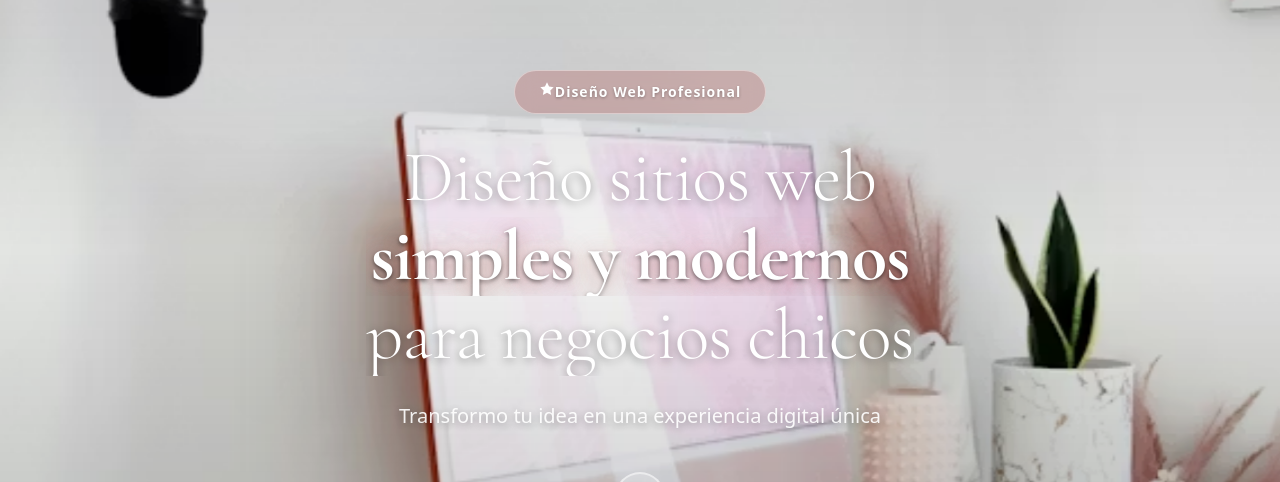
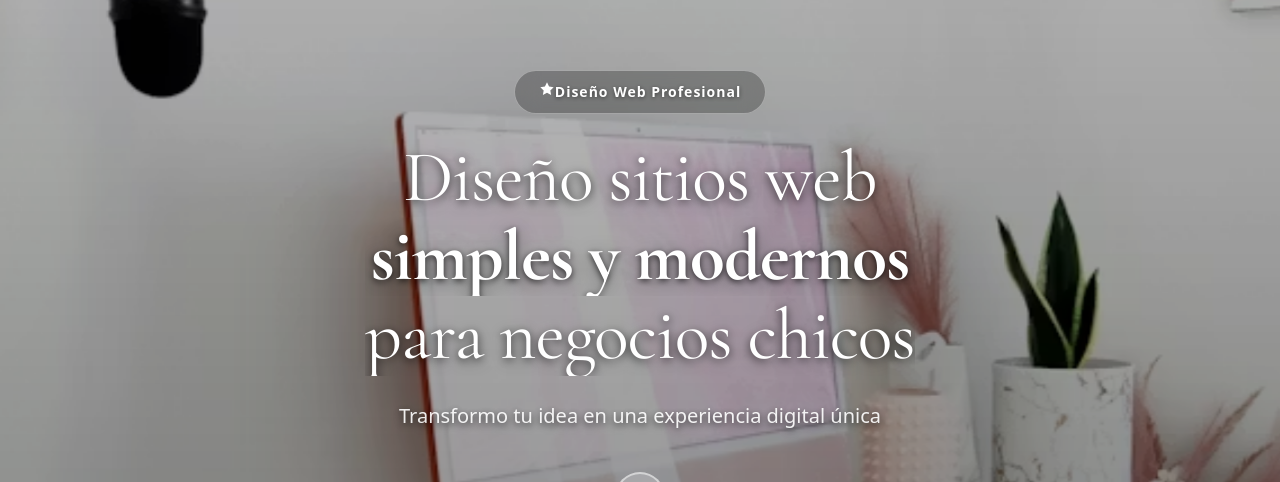
Before and after one commit to PACZKONATASHA/web-paczko, a React (Vite) app: page / in a window 1280 px wide. Shown: the part 215-697 px from the top of the page. Built offline with nearby package versions, Linux system fonts and the light colour scheme.

Commit message:
mejore el estilo del hero y ajusté los efectos de sombra

```diff
--- a/src/App.css
+++ b/src/App.css
@@ -665,9 +665,9 @@ a {
   inset: 0;
   background: linear-gradient(
     180deg,
-    rgba(0, 0, 0, 0.15) 0%,
-    rgba(0, 0, 0, 0.05) 40%,
-    rgba(0, 0, 0, 0.25) 100%
+    rgba(0, 0, 0, 0.25) 0%,
+    rgba(0, 0, 0, 0.35) 45%,
+    rgba(0, 0, 0, 0.45) 100%
   );
   z-index: 1;
 }
@@ -725,26 +725,28 @@ a {
 .heroTag {
   display: inline-block;
   padding: 10px 24px;
-  background: rgba(184, 116, 115, 0.4);
-  backdrop-filter: blur(10px);
-  border: 1px solid rgba(255, 255, 255, 0.4);
+  background: rgba(0, 0, 0, 0.25);
+  backdrop-filter: blur(12px);
+  border: 1px solid rgba(255, 255, 255, 0.35);
   border-radius: 50px;
   font-size: 14px;
   font-weight: 600;
   letter-spacing: 1px;
   margin-bottom: 24px;
   color: white;
-  text-shadow: 0 1px 3px rgba(0,0,0,0.3);
+  text-shadow: 0 1px 4px rgba(0,0,0,0.5);
 }
 
 .heroBannerTitle {
   margin: 0 0 24px;
   font-size: clamp(32px, 7vw, 72px);
-  font-weight: 300;
+  font-weight: 400;
   line-height: 1.1;
   color: white;
   letter-spacing: -1px;
-  text-shadow: 0 2px 10px rgba(0, 0, 0, 0.4);
+  text-shadow:
+    0 2px 8px rgba(0, 0, 0, 0.6),
+    0 4px 16px rgba(0, 0, 0, 0.3);
 }
 
 .heroBannerTitle .title-line {
@@ -761,17 +763,18 @@ a {
   font-weight: 700;
   position: relative;
   text-shadow:
-    0 2px 4px rgba(0, 0, 0, 0.5),
-    0 4px 20px rgba(184, 116, 115, 0.6),
-    0 0 40px rgba(184, 116, 115, 0.4);
+    0 2px 6px rgba(0, 0, 0, 0.7),
+    0 4px 20px rgba(0, 0, 0, 0.4);
 }
 
 .heroSubtitle {
   font-size: clamp(16px, 3vw, 20px);
   margin: 0 0 40px;
   line-height: 1.6;
-  font-weight: 400;
-  text-shadow: 0 2px 8px rgba(0, 0, 0, 0.4);
+  font-weight: 500;
+  text-shadow:
+    0 2px 6px rgba(0, 0, 0, 0.6),
+    0 4px 12px rgba(0, 0, 0, 0.3);
 }
 
 .heroBannerActions {
```
